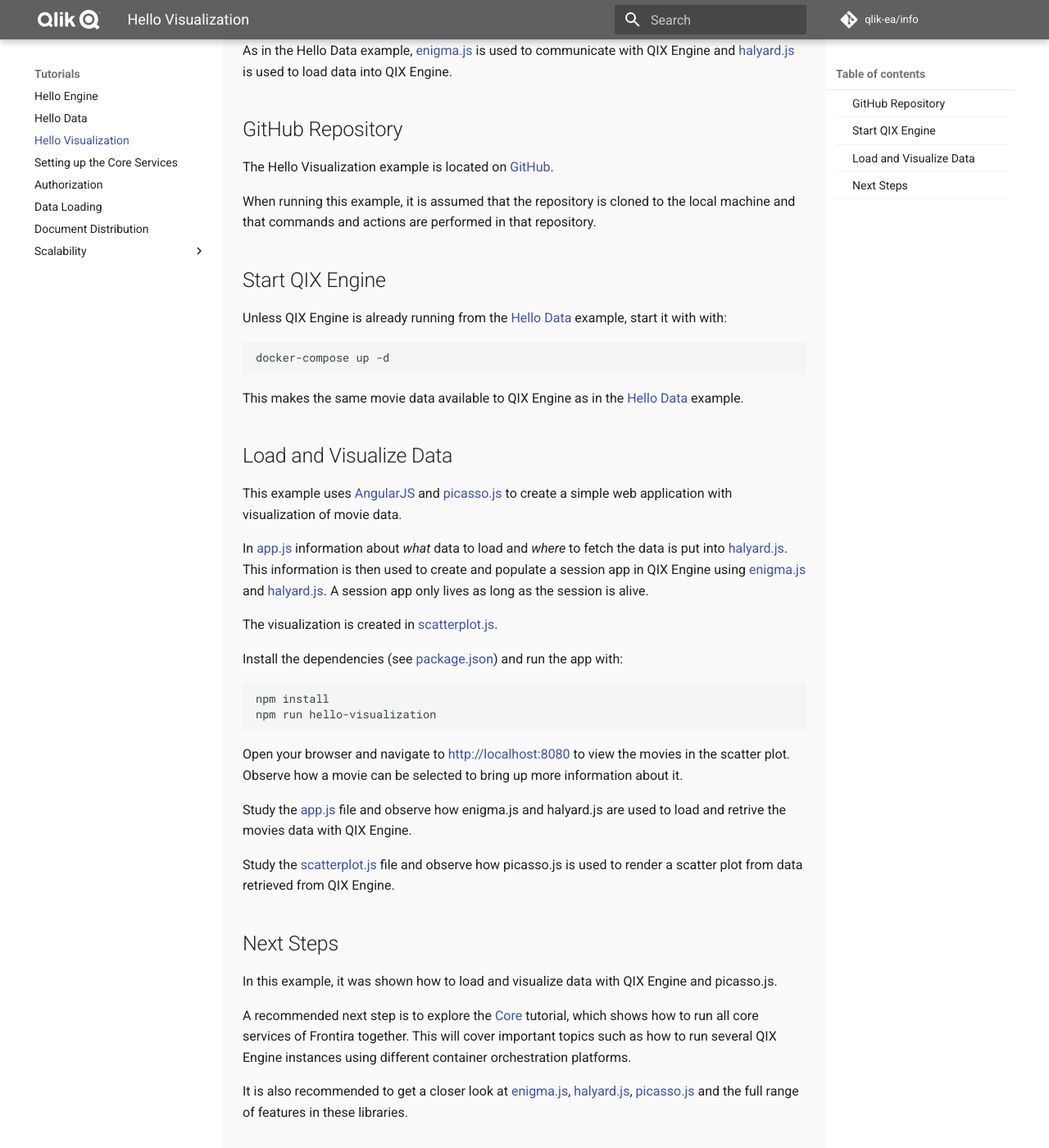
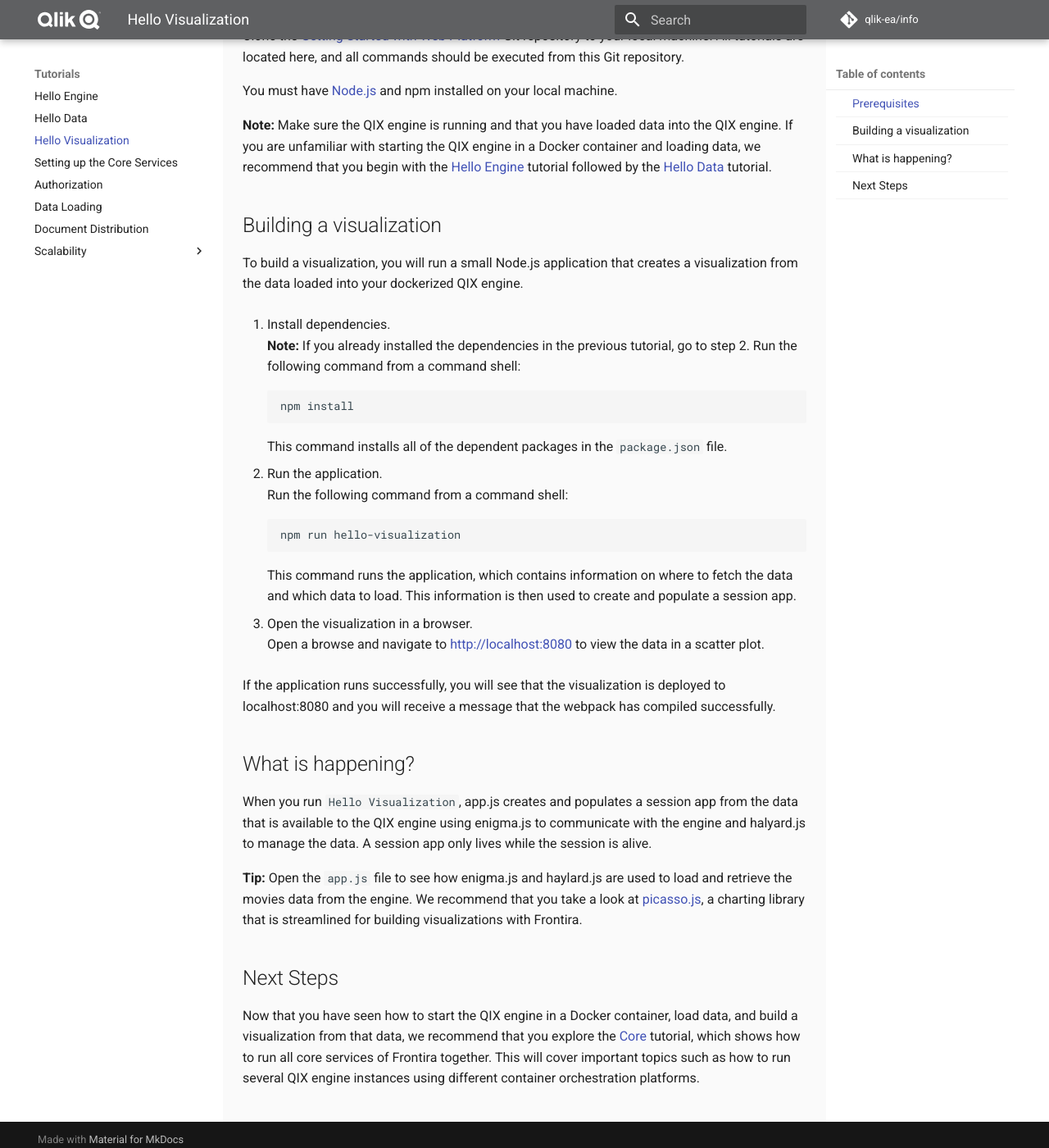
Before and after one commit to qlik-oss/core-website, an MkDocs documentation site: the page built from docs/tutorials/hello-visualization.md, in a window 1280 px wide and 1400 px high, scrolled down 321 px. Shown: the whole window at 82% size. Built offline with MkDocs 1.6.1 and Material for MkDocs 9.7.7, drawn with Linux system fonts in a browser that asks for light colours; comment, search, counter and statistics services are not loaded; old or Windows-style settings are respelled for this version of MkDocs; some of the changed text lies outside the part shown.

Commit message:
Restructured visualize tutorial

````diff
--- a/docs/tutorials/hello-visualization.md
+++ b/docs/tutorials/hello-visualization.md
@@ -1,71 +1,46 @@
 # Hello Visualization
 
-This example shows how to visualize data in a QIX Engine running inside a Docker container. It extends the
-[Hello Data](./hello-data.md) example.
+Build a data visualization from data loaded into a QIX engine running inside a Docker container.
 
-[picasso.js](https://github.com/qlik-ea/picasso.js) is used to build the visualization. picasso.js is a charting library
-streamlined for building visualizations with Frontira.
+## Prerequisites
 
-As in the Hello Data example, [enigma.js](https://github.com/qlik-oss/enigma.js) is used to communicate with QIX
-Engine and [halyard.js](https://github.com/qlik-oss/halyard.js) is used to load data into QIX Engine.
+Clone the [Getting Started with Web Platform](https://github.com/qlik-ea/getting-started-with-web-platform) Git repository to your local machine. All tutorials are located here, and all commands should be executed from this Git repository.
 
-## GitHub Repository
+You must have [Node.js](https://nodejs.org/en/) and npm installed on your local machine.
 
-The Hello Visualization example is located on [GitHub](https://github.com/qlik-ea/getting-started-with-web-platform).
+**Note:** Make sure the QIX engine is running and that you have loaded data into the QIX engine. If you are unfamiliar with starting the QIX engine in a Docker container and loading data, we recommend that you begin with the [Hello Engine](./hello-engine.md) tutorial followed by the [Hello Data](./hello-data.md) tutorial.
 
-When running this example, it is assumed that the repository is cloned to the local machine and that commands and
-actions are performed in that repository.
+## Building a visualization
 
-## Start QIX Engine
+To build a visualization, you will run a small Node.js application that creates a visualization from the data loaded into your dockerized QIX engine.
 
-Unless QIX Engine is already running from the [Hello Data](./hello-data.md) example, start it with with:
+1. Install dependencies.
+   **Note:** If you already installed the dependencies in the previous tutorial, go to step 2.
+   Run the following command from a command shell:
 
-```bash
-docker-compose up -d
-```
+        npm install
 
-This makes the same movie data available to QIX Engine as in the [Hello Data](./hello-data.md) example.
+    This command installs all of the dependent packages in the `package.json` file.
 
-## Load and Visualize Data
+2. Run the application.
+   Run the following command from a command shell:
 
-This example uses [AngularJS](https://angularjs.org/) and [picasso.js](https://github.com/qlik-ea/picasso.js)
-to create a simple web application with visualization of movie data.
+        npm run hello-visualization
 
-In [app.js](https://github.com/qlik-ea/getting-started-with-web-platform/blob/master/src/hello-visualization/app.js)
-information about _what_ data to load and _where_ to fetch the data is put into
-[halyard.js](https://github.com/qlik-oss/halyard.js). This information is then used to create and populate a session app
-in QIX Engine using [enigma.js](https://github.com/qlik-oss/enigma.js) and
-[halyard.js](https://github.com/qlik-oss/halyard.js). A session app only lives as long as the session is alive.
+    This command runs the application, which contains information on where to fetch the data and which data to load. This information is then used to create and populate a session app.
 
-The visualization is created in [scatterplot.js](src/scatterplot.js).
+3. Open the visualization in a browser.
+   Open a browse and navigate to [http://localhost:8080](http://localhost:8080) to view the data in a scatter plot.
 
-Install the dependencies (see [package.json](https://github.com/qlik-ea/getting-started-with-web-platform/blob/master/package.json))
-and run the app with:
+   If the application runs successfully, you will see that the visualization is deployed to localhost:8080 and you will receive a message that the webpack has compiled successfully.
 
-```bash
-npm install
-npm run hello-visualization
-```
+## What is happening?
 
-Open your browser and navigate to [http://localhost:8080](http://localhost:8080) to view the movies in the scatter plot.
-Observe how a movie can be selected to bring up more information about it.
+When you run `Hello Visualization`, app.js creates and populates a session app from the data that is available to the QIX engine using enigma.js to communicate with the engine and halyard.js to manage the data. A session app only lives while the session is alive.
 
-Study the
-[app.js](https://github.com/qlik-ea/getting-started-with-web-platform/blob/master/src/hello-visualization/app.js) file
-and observe how enigma.js and halyard.js are used to load and retrive the movies data with QIX Engine.
-
-Study the
-[scatterplot.js](https://github.com/qlik-ea/getting-started-with-web-platform/blob/master/src/hello-visualization/app.js)
-file and observe how picasso.js is used to render a scatter plot from data retrieved from QIX Engine.
+**Tip:** Open the `app.js` file to see how enigma.js and haylard.js are used to load and retrieve the movies data from the engine. We recommend that you take a look at [picasso.js](https://github.com/qlik-ea/picasso.js), a charting library that is streamlined for building visualizations with Frontira.
 
 ## Next Steps
 
-In this example, it was shown how to load and visualize data with QIX Engine and picasso.js.
-
-A recommended next step is to explore the [Core](./core.md) tutorial, which shows how to run all core services of
-Frontira together. This will cover important topics such as how to run several QIX Engine instances using
+Now that you have seen how to start the QIX engine in a Docker container, load data, and build a visualization from that data, we recommend that you explore the [Core](./core.md) tutorial, which shows how to run all core services of Frontira together. This will cover important topics such as how to run several QIX engine instances using
 different container orchestration platforms.
-
-It is also recommended to get a closer look at [enigma.js](https://github.com/qlik-oss/enigma.js),
-[halyard.js](https://github.com/qlik-oss/enigma.js), [picasso.js](https://github.com/qlik-ea/picasso.js)
-and the full range of features in these libraries.
````
